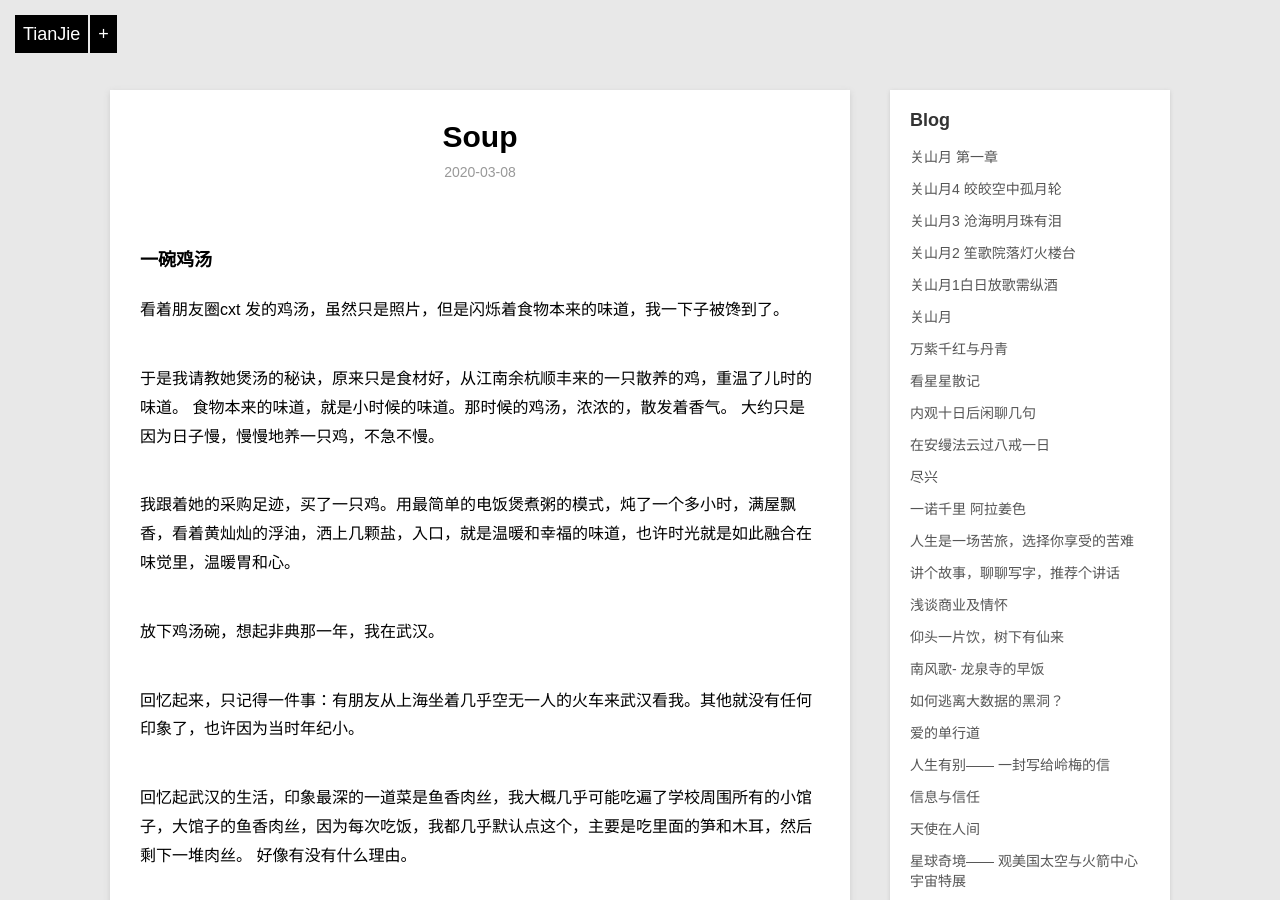
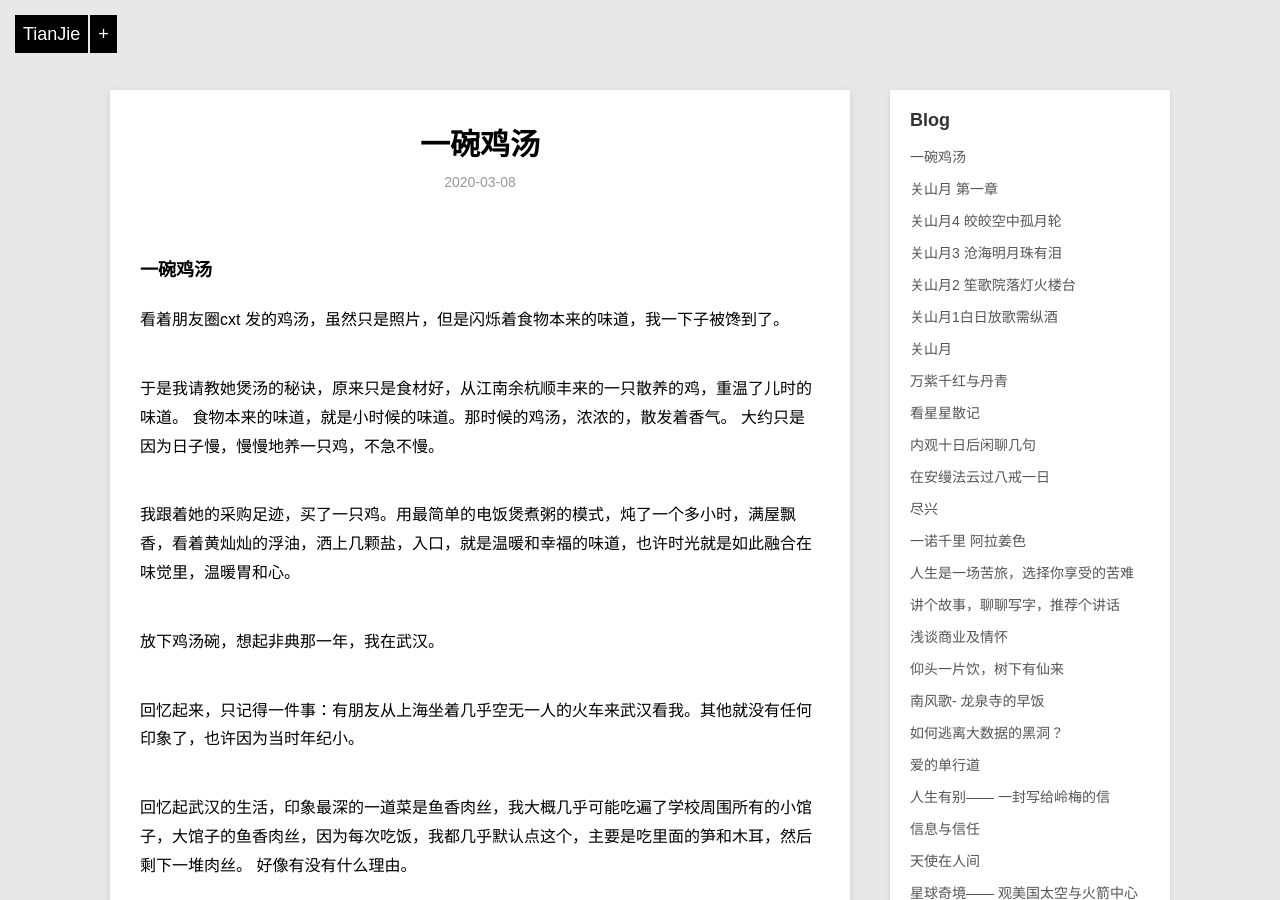
Before and after one commit to violettianjie/violettianjie.github.io, a Jekyll site: the page built from _posts/blog/2020-03-08-soup.md, in a window 1280 px wide and 900 px high. Built offline with Jekyll 4.4.1, drawn with Linux system fonts in a browser that asks for light colours; our own code applies the rules of GitHub Pages for plain Markdown files.

Commit message:
Update 2020-03-08-soup.md

```diff
--- a/_posts/blog/2020-03-08-soup.md
+++ b/_posts/blog/2020-03-08-soup.md
@@ -1,4 +1,9 @@
-
+---
+layout: post
+title: "一碗鸡汤"
+description: "好的食物，可以在乱世温暖人心"
+category: blog
+---
 
 ### 一碗鸡汤
 
```
